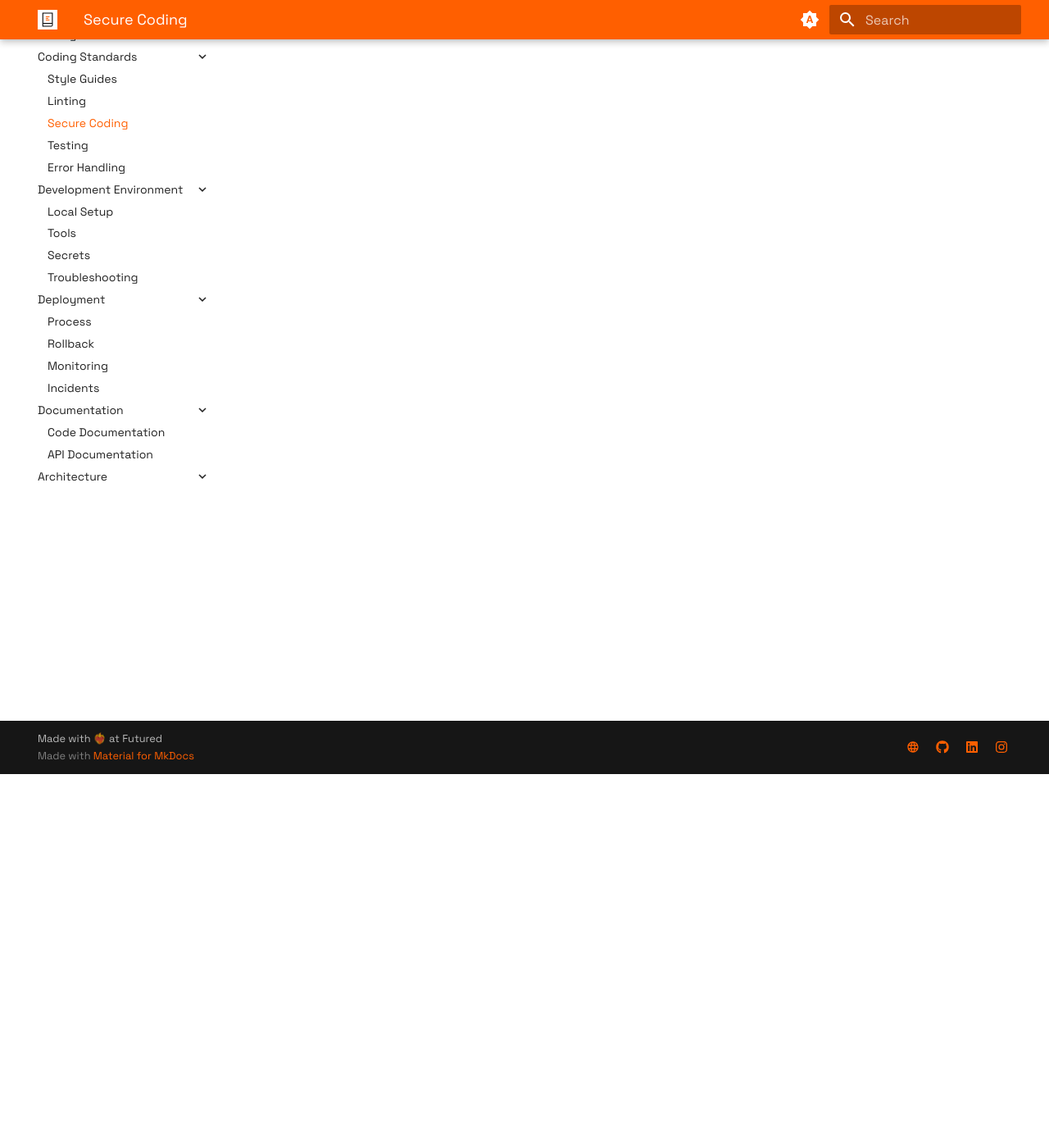
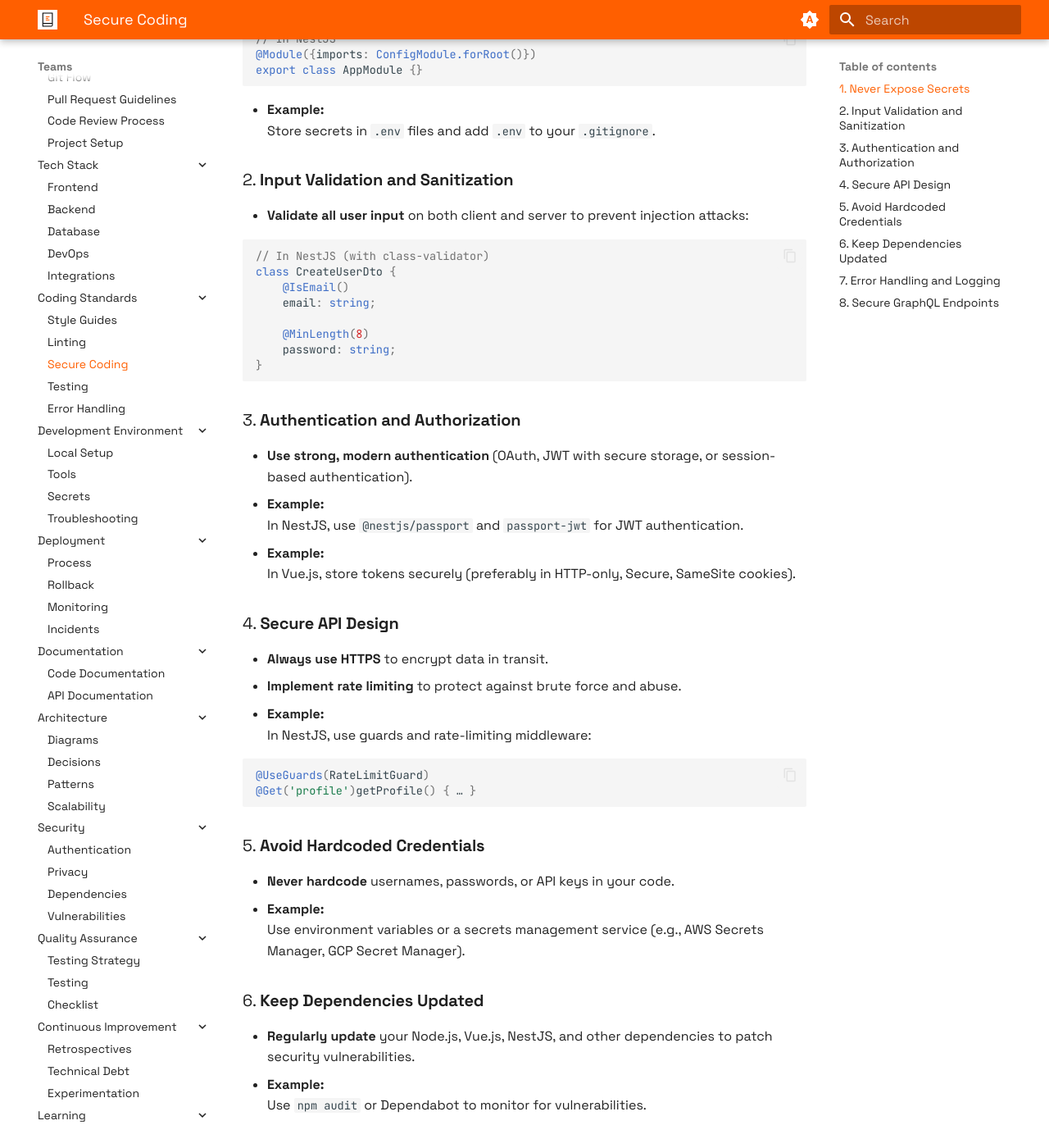
Before and after one commit to futuredapp/Engineering-Handbook, an MkDocs documentation site: the page built from docs/Teams/fullstack/coding_standards/20_secure_coding.md, in a window 1280 px wide and 1400 px high, scrolled down 456 px. Shown: the whole window at 82% size. Built offline with MkDocs 1.6.1 and Material for MkDocs 9.7.7, drawn with Linux system fonts in a browser that asks for light colours; some of the changed text lies outside the part shown.

Commit message:
coding standards

````diff
--- a/docs/Teams/fullstack/coding_standards/20_secure_coding.md
+++ b/docs/Teams/fullstack/coding_standards/20_secure_coding.md
@@ -1 +1,90 @@
-!!! warning "Work in progress"
+Security is a fundamental aspect of modern software development. As a fullstack team working with NestJS, Vue.js, GraphQL, and TypeScript, we adhere to best practices to protect our applications and users.
+
+### 1. **Never Expose Secrets**
+
+- **Do not commit secrets** (API keys, database credentials, JWT secrets) to version control.
+- **Use environment variables** for configuration and inject them at runtime:
+
+```typescript
+// In NestJS
+@Module({imports: ConfigModule.forRoot()})
+export class AppModule {}
+```
+
+- **Example:**
+  Store secrets in `.env` files and add `.env` to your `.gitignore`.
+
+### 2. **Input Validation and Sanitization**
+
+- **Validate all user input** on both client and server to prevent injection attacks:
+
+```typescript
+// In NestJS (with class-validator)
+class CreateUserDto {
+    @IsEmail()
+    email: string;
+
+    @MinLength(8)
+    password: string;
+}
+```
+
+
+### 3. **Authentication and Authorization**
+
+- **Use strong, modern authentication** (OAuth, JWT with secure storage, or session-based authentication).
+- **Example:**
+  In NestJS, use `@nestjs/passport` and `passport-jwt` for JWT authentication.
+- **Example:**
+  In Vue.js, store tokens securely (preferably in HTTP-only, Secure, SameSite cookies).
+
+### 4. **Secure API Design**
+
+- **Always use HTTPS** to encrypt data in transit.
+- **Implement rate limiting** to protect against brute force and abuse.
+- **Example:**
+  In NestJS, use guards and rate-limiting middleware:
+
+```typescript
+@UseGuards(RateLimitGuard)
+@Get('profile')getProfile() { … }
+```
+
+
+### 5. **Avoid Hardcoded Credentials**
+
+- **Never hardcode** usernames, passwords, or API keys in your code.
+- **Example:**
+  Use environment variables or a secrets management service (e.g., AWS Secrets Manager, GCP Secret Manager).
+
+### 6. **Keep Dependencies Updated**
+
+- **Regularly update** your Node.js, Vue.js, NestJS, and other dependencies to patch security vulnerabilities.
+- **Example:**
+  Use `npm audit` or Dependabot to monitor for vulnerabilities.
+
+### 7. **Error Handling and Logging**
+
+- **Do not expose stack traces or sensitive information** in error messages to clients.
+- **Example:**
+  In NestJS, use custom exception filters:
+
+```typescript
+@Catch()
+export class AllExceptionsFilter implements ExceptionFilter {
+    catch(exception: unknown, host: ArgumentsHost) {
+        // Return a generic error message to the client}
+    }
+}
+```
+
+
+### 8. **Secure GraphQL Endpoints**
+
+- **Validate all queries and mutations** to prevent malicious or overly complex requests.
+- **Example:**
+  Use query complexity analysis and depth limiting in your GraphQL server.
+
+---
+
+By following these practices, we ensure our applications are robust, reliable, and secure for our users.
````
Also changed, not shown: docs/Teams/fullstack/coding_standards/00_style_guides.md (+8 -8 lines), docs/Teams/fullstack/index.md (+1 -1 lines).
